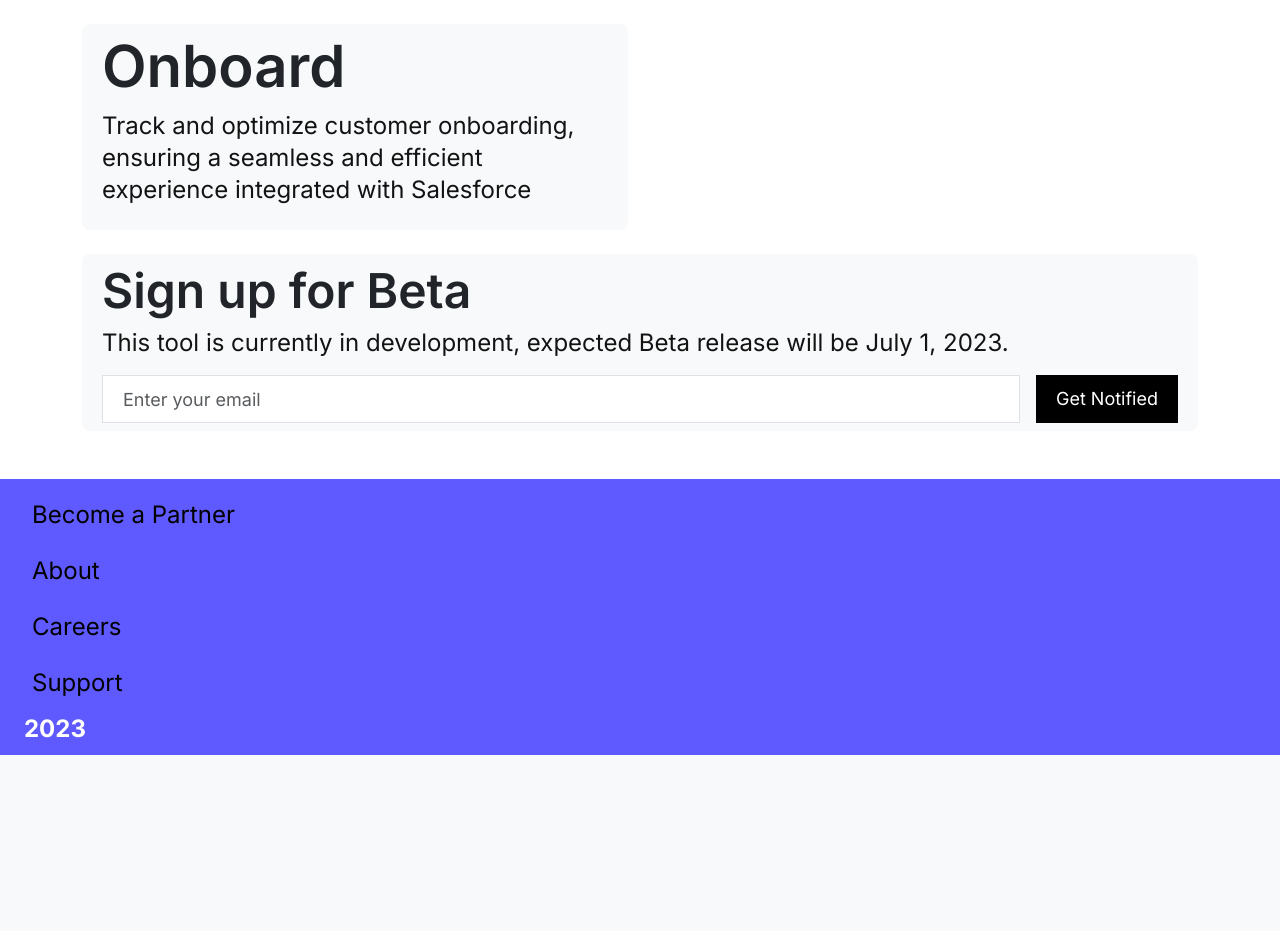
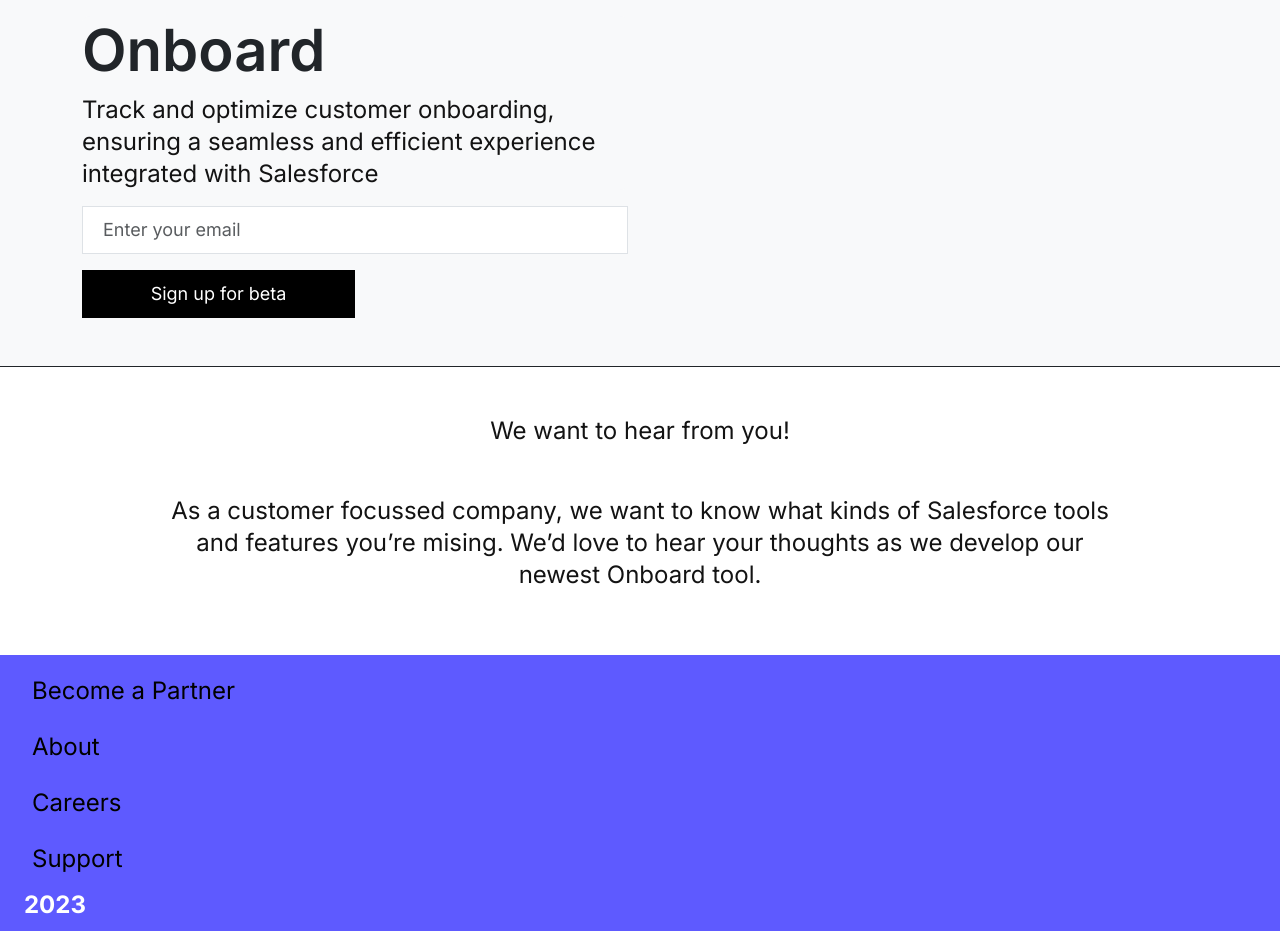
Before and after one commit to wbmcdonald4/cstoolkit, a Flask app: page /onboard in a window 1280 px wide. Shown: the part 82-1013 px from the top of the page. Before the commit the page ends 837 px from the top, so only its background shows below. Run offline with Flask 3, Linux system fonts and the light colour scheme; some libraries are stand-ins or nearby versions.

Commit message:
update onboard page

```diff
--- a/src/static/css/main.css
+++ b/src/static/css/main.css
@@ -481,3 +481,26 @@ p {
   max-width: 1200px;
   margin: auto;
 }
+
+.onboard-button {
+  width: 50%;
+}
+
+.onboard-container {
+  display: flex;
+  justify-content: center;
+}
+
+.onboard-content {
+  font-family: 'Inter', sans-serif;
+  font-style: normal;
+  font-weight: 300;
+  font-size: 24px;
+  line-height: 32px;
+  color: #131313;
+  text-align: center;
+  width: 100%;
+  max-width: 1000px;
+  padding: 0 15px;
+  box-sizing: border-box;
+}
--- /dev/null
+++ b/src/templates/components/onboard/banner-section.html
@@ -0,0 +1,16 @@
+<div class="col-lg-6">
+  <div class="bg-light rounded-3">
+    <div >
+      <h1>Onboard</h1>
+      <p class="pulse-content m-0">Track and optimize customer onboarding, ensuring a seamless and efficient experience integrated with Salesforce</p>
+      <!-- <button class="custom-button">Book a demo</button> -->
+    </div>
+  </div>
+</div>
+<div class="col-lg-6">
+  <div class="bg-light rounded-3">
+    <div>
+      <!-- img placeholder (see pulse img)-->
+    </div>
+  </div>
+</div>
--- /dev/null
+++ b/src/templates/components/onboard/feedback-section.html
@@ -0,0 +1,5 @@
+<p class="customer-content mb-5">We want to hear from you!</p>
+
+<div class="onboard-container">
+  <p class="onboard-content mx-auto">As a customer focussed company, we want to know what kinds of Salesforce tools and features you’re mising. We’d love to hear your thoughts as we develop our newest Onboard tool.</p>
+</div>
--- a/src/templates/forms/onboarding_email_form.html
+++ b/src/templates/forms/onboarding_email_form.html
@@ -1,8 +1,8 @@
-<form action="{{ url_for('main.capture_onboarding_email') }}" method="post" id="onboarding-email-form" class="d-flex flex-column flex-md-row gap-3">
+<form action="{{ url_for('main.capture_onboarding_email') }}" method="post" id="onboarding-email-form" class="d-flex flex-column gap-3">
   <div class="flex-fill">
     <input type="email" class="form-control custom-input" name="email" placeholder="Enter your email" required>
   </div>
-  <div class="d-flex">
-    <button type="submit" class="custom-button w-100">Get Notified</button>
+  <div class="d-flex justify-content-start">
+    <button type="submit" class="custom-button onboard-button">Sign up for beta</button>
   </div>
 </form>
--- a/src/templates/main/onboard.html
+++ b/src/templates/main/onboard.html
@@ -1,33 +1,22 @@
 {% extends "layout/base.html" %}
 {% block content %}
-<div class="container">
-  <div class="row py-4">
-    <div class="col-lg-6">
-      <div class="p-2 bg-light rounded-3">
-        <div class="container-fluid">
-          <h1>Onboard</h1>
-          <p class="pulse-content">Track and optimize customer onboarding, ensuring a seamless and efficient experience integrated with Salesforce</p>
-        </div>
-      </div>
-    </div>
-    <!-- <div class="col-lg-6">
-      <div class="p-2 bg-light rounded-3">
-        <div class="container-fluid">
-          <img src="{{ url_for('static', filename='images/pulse-image.png') }}" alt="Pulse Image" class="img-fluid" style="max-height: 400px; width: auto;">
-        </div>
-      </div>
-    </div> -->
-  </div>
-  <div class="row mb-5">
-    <div class="col-lg-12">
-      <div class="p-2 bg-light rounded-3">
-        <div class="container-fluid">
-          <h2>Sign up for Beta</h2>
-          <p class="pulse-content">This tool is currently in development, expected Beta release will be July 1, 2023.</p>
+<div class="container-fluid m-0 p-0">
+  <div class="bg-light">
+    <div class="container pt-3 pb-5">
+      <div class="row">
+        {% include 'components/onboard/banner-section.html' %}
+        <div class="col-6 mt-3">
           {% include 'forms/onboarding_email_form.html' %}
         </div>
       </div>
     </div>
   </div>
+  <div class="section-border">
+    <div class="container py-5">
+      <div class="row">
+        {% include 'components/onboard/feedback-section.html' %}
+      </div>
+    </div>
+  </div>
 </div>
 {% endblock content %}
```
